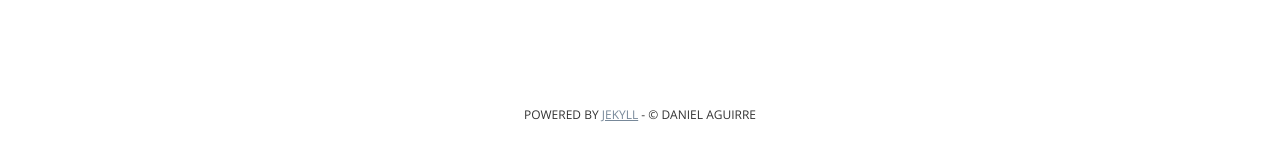
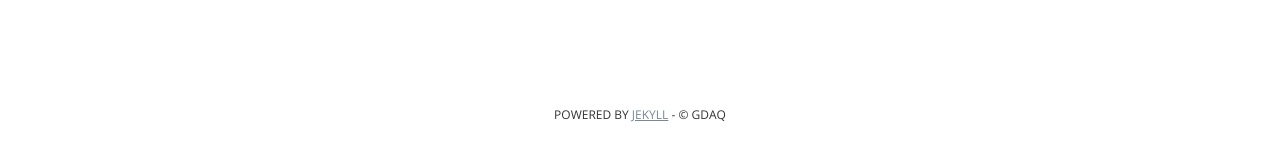
Before and after one commit to gdaq/gdaq.github.io, a Jekyll site: the page built from _posts/2015-01-15-WiFi-Aware.markdown, in a window 1280 px wide. Shown: the part 1363-1525 px from the top of the page. Built offline with Jekyll 4.4.1, drawn with Linux system fonts in a browser that asks for light colours.

Commit message:
Update _config.yml

```diff
--- a/_config.yml
+++ b/_config.yml
@@ -2,10 +2,10 @@
 name: "GDAQ"
 
 # Description of your content (will only be used on Google Search)
-description: "Daniel Aguirre - Blog"
+description: "Blog - Gerardo Daniel Aguirre Quiroz"
 
 # Your name. Will show in your footer + sidebar
-author: "Daniel Aguirre"
+author: "GDAQ"
 
 #url: ""
 baseurl: "http://gdaq.github.io/"
```
